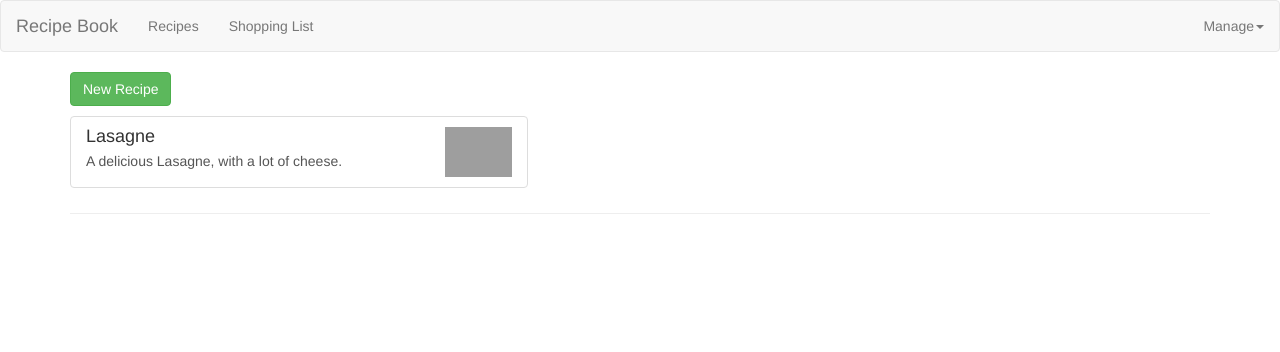
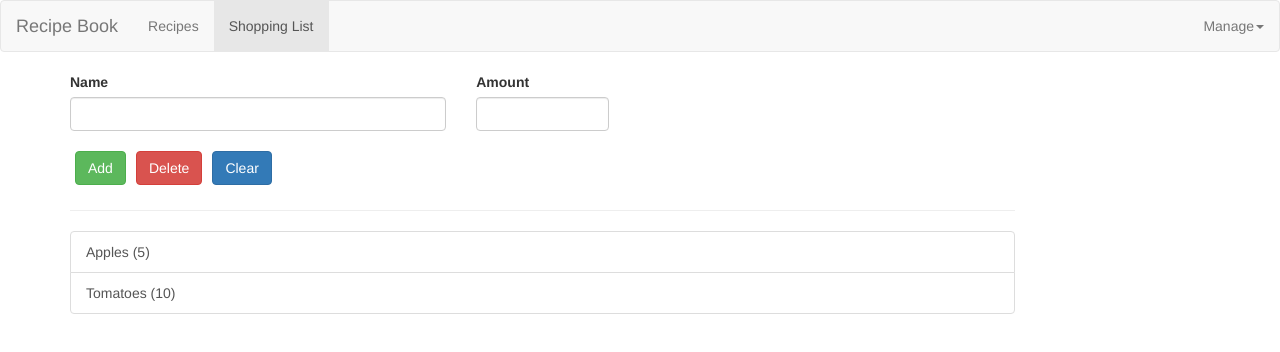
Before and after one commit to maarten-mulder/RecipeBook, an Angular app: page /shoppinglist in a window 1280 px wide. Shown: the top 352 px of the page. Built offline with nearby package versions, Linux system fonts and the light colour scheme; grey boxes are pictures that could not be loaded.

Commit message:
Added main routing

```diff
--- /dev/null
+++ b/src/app/app-routing.module.ts
@@ -0,0 +1,17 @@
+import { NgModule } from '@angular/core';
+import { RouterModule, Routes } from '@angular/router';
+import { RecipesComponent } from './recipes/recipes.component';
+import { ShoppingListComponent } from './shopping-list/shopping-list.component';
+
+
+const appRoutes: Routes = [
+    { path: 'recipes', component: RecipesComponent },
+    { path: 'shoppinglist', component: ShoppingListComponent},
+    { path: '', redirectTo: '/recipes', pathMatch: 'full'}
+];
+
+@NgModule({
+    imports: [ RouterModule.forRoot(appRoutes) ],
+    exports: [ RouterModule ]
+})
+export class AppRoutingModule {}
--- a/src/app/app.component.html
+++ b/src/app/app.component.html
@@ -1,6 +1,9 @@
 <app-header (showComponents)="updateShowComponentProperties($event)"></app-header>
-<div class="container">
+<!-- <div class="container">
     <app-recipes *ngIf="showRecipes"></app-recipes>
     <hr>
     <app-shopping-list *ngIf="showShoppingList"></app-shopping-list>
+</div> -->
+<div class="container">
+    <router-outlet></router-outlet>
 </div>
--- a/src/app/app.module.ts
+++ b/src/app/app.module.ts
@@ -10,6 +10,7 @@ import { RecipeItemComponent } from './recipes/recipe-list/recipe-item/recipe-it
 import { ShoppingListComponent } from './shopping-list/shopping-list.component';
 import { ShoppingListEditComponent } from './shopping-list/shopping-list-edit/shopping-list-edit.component';
 import { DropdownDirective } from './shared/dropdown.directive';
+import { AppRoutingModule } from './app-routing.module';
 
 @NgModule({
   declarations: [
@@ -24,7 +25,8 @@ import { DropdownDirective } from './shared/dropdown.directive';
     DropdownDirective
   ],
   imports: [
-    BrowserModule
+    BrowserModule,
+    AppRoutingModule
   ],
   providers: [],
   bootstrap: [AppComponent]
--- a/src/app/header/header.component.html
+++ b/src/app/header/header.component.html
@@ -1,20 +1,20 @@
 <nav class="navbar navbar-default">
   <div class="container-fluid">
     <div class="navbar-header">
-      <a href="#" class="navbar-brand">Recipe Book</a>
+      <a  class="navbar-brand" routerLink="recipes">Recipe Book</a>
     </div>
 
     <div class="navbar-default">
       <ul class="nav navbar-nav">
-        <li><a href="#" (click)="showRecipes()">Recipes</a></li>
-        <li><a href="#" (click)="showShoppingList()">Shopping List</a></li>
+        <li role="presentation" routerLinkActive="active"><a routerLink="/recipes">Recipes</a></li>
+        <li role="presentation" routerLinkActive="active"><a routerLink="/shoppinglist" >Shopping List</a></li>
       </ul>
       <ul class="nav navbar-nav navbar-right">
         <li appDropdown class="dropdown">
-          <a class="dropdown-toggle" role="button" href="#">Manage<span class="caret"></span></a>
+          <a class="dropdown-toggle" role="button" >Manage<span class="caret"></span></a>
           <ul class="dropdown-menu">
-            <li><a href="#"></a>Save Data</li>
-            <li><a href="#"></a>Fetch Data</li>
+            <li><a ></a>Save Data</li>
+            <li><a ></a>Fetch Data</li>
           </ul>
         </li>
       </ul>
--- a/src/app/header/header.component.ts
+++ b/src/app/header/header.component.ts
@@ -1,4 +1,4 @@
-import { Component, OnInit, Output, EventEmitter } from '@angular/core';
+import { Component, OnInit} from '@angular/core';
 
 @Component({
   selector: 'app-header',
@@ -6,8 +6,6 @@ import { Component, OnInit, Output, EventEmitter } from '@angular/core';
   styleUrls: ['./header.component.css']
 })
 export class HeaderComponent implements OnInit {
-  @Output() showComponents: EventEmitter<{showRecipes: boolean, showShoppingList: boolean}>
-    = new EventEmitter<{showRecipes: boolean, showShoppingList: boolean}>();
 
 
   constructor() { }
@@ -15,12 +13,4 @@ export class HeaderComponent implements OnInit {
   ngOnInit() {
   }
 
-  showRecipes() {
-    this.showComponents.emit({showRecipes: true, showShoppingList: false});
-  }
-
-  showShoppingList() {
-    this.showComponents.emit({showRecipes: false, showShoppingList: true});
-  }
-
 }
--- a/src/app/recipes/recipe-detail/recipe-detail.component.html
+++ b/src/app/recipes/recipe-detail/recipe-detail.component.html
@@ -17,9 +17,9 @@
         <div appDropdown class="btn-group">
             <button type="button" class="btn btn-primary dropdown-toggle">Manage Recipe <span class="caret"></span></button>
             <ul class="dropdown-menu">
-                <li><a href="#" (click)="toShoppingList()">To Shopping List</a></li>
-                <li><a href="#">Edit Recipe</a></li>
-                <li><a href="#">Delete Recipe</a></li>
+                <li><a  (click)="toShoppingList()">To Shopping List</a></li>
+                <li><a >Edit Recipe</a></li>
+                <li><a >Delete Recipe</a></li>
             </ul>
         </div>
     </div>
--- a/src/app/recipes/recipe-list/recipe-item/recipe-item.component.html
+++ b/src/app/recipes/recipe-list/recipe-item/recipe-item.component.html
@@ -1,4 +1,5 @@
-<a href="#" class="list-group-item clearfix" (click)="onSelected()">
+<a
+  style="cursor: pointer;" class="list-group-item clearfix" (click)="onSelected()">
   <div class="pull-left">
       <h4 class="list-group-item-heading">{{ recipe.name }}</h4>
       <p class="list-group-item-text">{{ recipe.description }}</p>
--- a/src/app/recipes/recipes.component.css
+++ b/src/app/recipes/recipes.component.css
@@ -0,0 +1,3 @@
+a {
+    cursor: pointer;
+}
```
